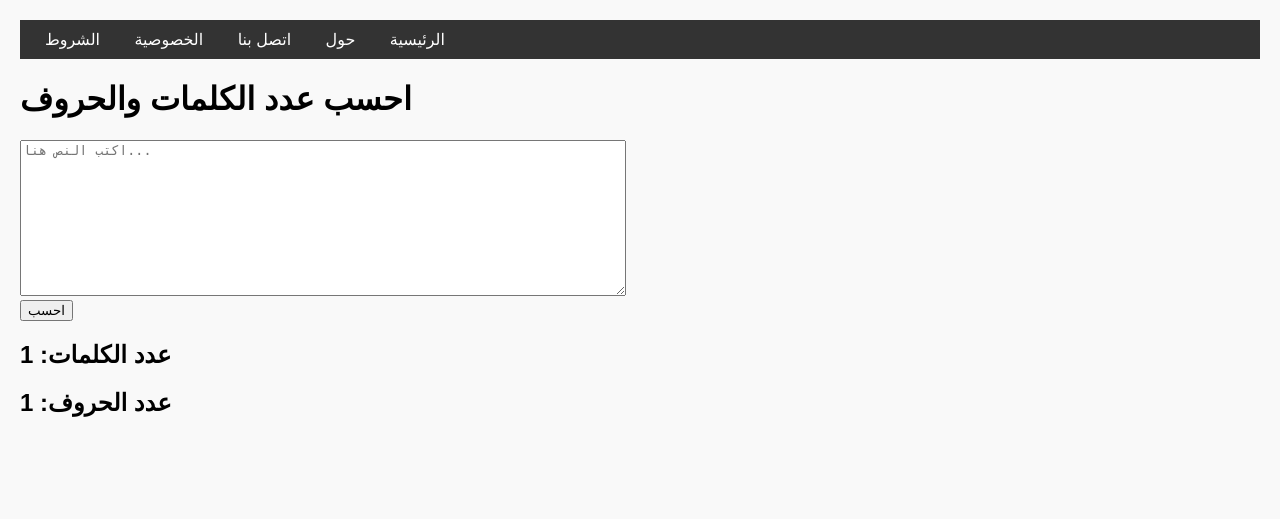
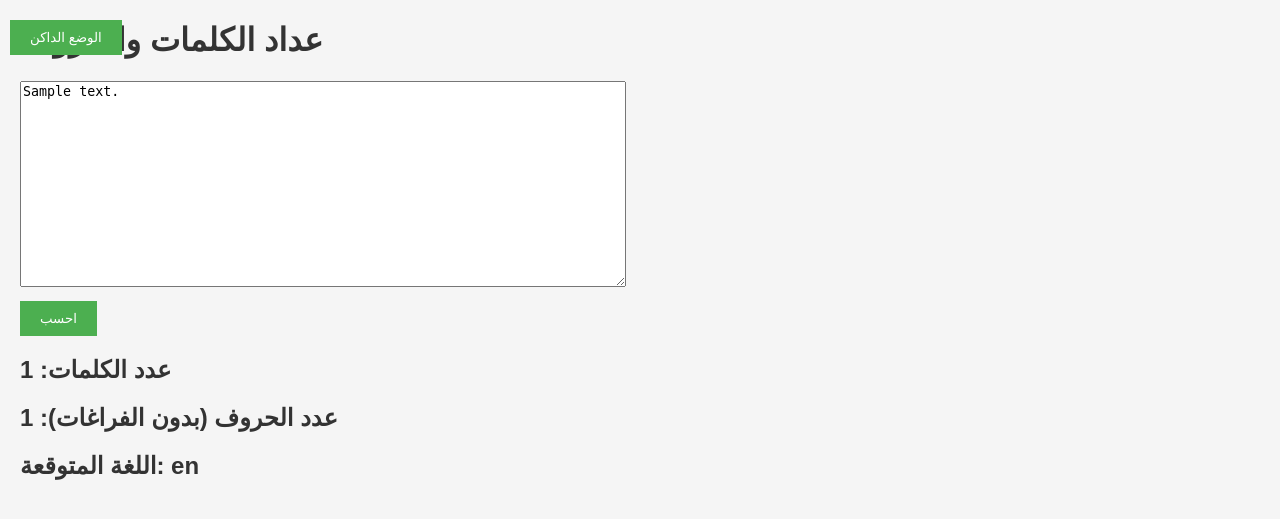
Before and after one commit to ahmadremaw/word-counter-fixed, a Flask app: template templates/index.html in a window 1280 px wide. Shown: the top 519 px of the page. Run offline with Flask 3, Linux system fonts and the light colour scheme; the template is opened without the code that fills it: most values are stand-ins (such as "Sample title", 1, 10 or a date in 2020).

Commit message:
Update index.html

```diff
--- a/templates/index.html
+++ b/templates/index.html
@@ -3,26 +3,43 @@
 <head>
     <meta charset="UTF-8">
     <title>عداد الكلمات</title>
+    <meta name="viewport" content="width=device-width, initial-scale=1.0">
     <style>
         body {
-            font-family: Arial, sans-serif;
+            font-family: 'Arial', sans-serif;
             margin: 20px;
-            background: #f9f9f9;
+            padding: 0;
+            background-color: #f5f5f5;
+            color: #333;
+            transition: 0.3s;
         }
-        nav {
-            background: #333;
-            padding: 10px;
-            margin-bottom: 20px;
+
+        .dark-mode {
+            background-color: #121212;
+            color: #fff;
         }
-        nav a {
-            color: white;
-            margin: 0 15px;
-            text-decoration: none;
-        }
+
         textarea {
             width: 100%;
             max-width: 600px;
+            height: 200px;
         }
+
+        button {
+            padding: 10px 20px;
+            margin-top: 10px;
+            background-color: #4CAF50;
+            color: white;
+            border: none;
+            cursor: pointer;
+        }
+
+        .toggle {
+            position: absolute;
+            top: 10px;
+            left: 10px;
+        }
+
         @media (max-width: 600px) {
             textarea {
                 width: 100%;
@@ -31,25 +48,23 @@
     </style>
 </head>
 <body>
-
-    <nav>
-        <a href="/">الرئيسية</a>
-        <a href="/pages/about">حول</a>
-        <a href="/pages/contact">اتصل بنا</a>
-        <a href="/pages/privacy">الخصوصية</a>
-        <a href="/pages/terms">الشروط</a>
-    </nav>
-
-    <h1>احسب عدد الكلمات والحروف</h1>
+    <button class="toggle" onclick="toggleDarkMode()">الوضع الداكن</button>
+    <h1>عداد الكلمات والحروف</h1>
     <form method="post">
-        <textarea name="text" rows="10" placeholder="اكتب النص هنا..."></textarea><br>
+        <textarea name="text" placeholder="اكتب النص هنا...">{{ text }}</textarea><br>
         <button type="submit">احسب</button>
     </form>
 
     {% if word_count is not none %}
         <h2>عدد الكلمات: {{ word_count }}</h2>
-        <h2>عدد الحروف: {{ char_count }}</h2>
+        <h2>عدد الحروف (بدون الفراغات): {{ char_count }}</h2>
+        <h2>اللغة المتوقعة: {{ language }}</h2>
     {% endif %}
 
+    <script>
+        function toggleDarkMode() {
+            document.body.classList.toggle("dark-mode");
+        }
+    </script>
 </body>
 </html>
```
